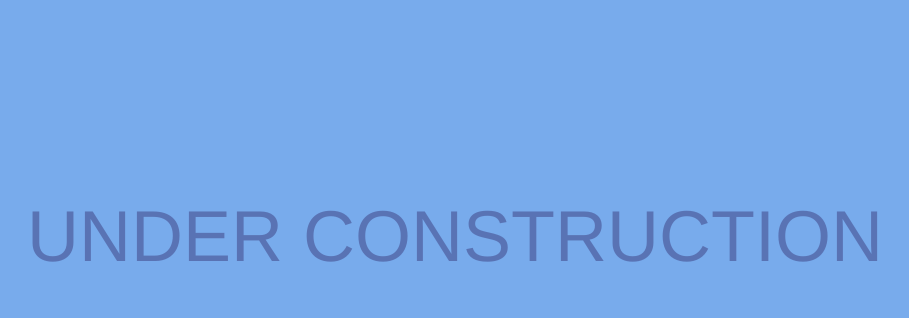
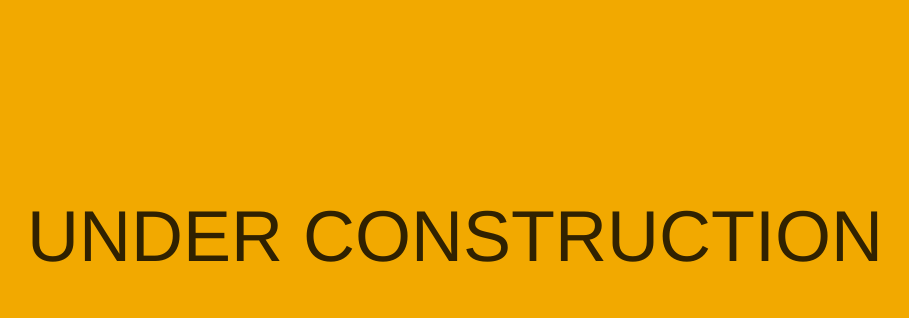
Before and after one commit to cagespence/cagespence.github.io, a plain HTML site: page index.html in a window 1280 px wide. Shown: the part 160-478 px from the top of the page, without its empty margins (185-1094 px from the left). Drawn offline with nearby package versions, Linux system fonts and the light colour scheme.

Commit message:
update color

```diff
--- a/css/style.css
+++ b/css/style.css
@@ -1,6 +1,6 @@
 html, body {
     height:100%;
-    background-color: #78abec;
+    background-color: #F2A900;
 
   }
   body {
@@ -10,7 +10,7 @@ html, body {
 
   h1 {
     font-size: 72px;
-    color: rgb(82, 102, 167);
+    color: #000000;
   }
 
   #fade {
```
